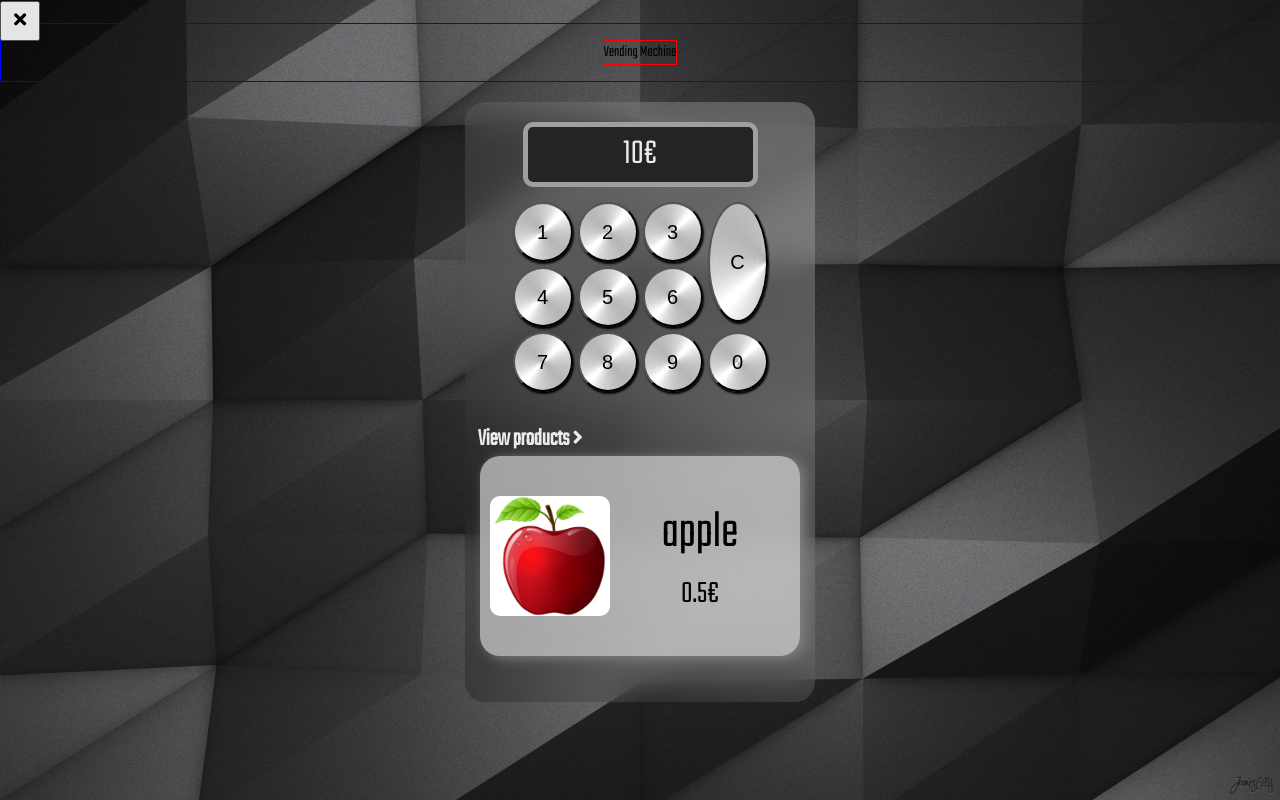
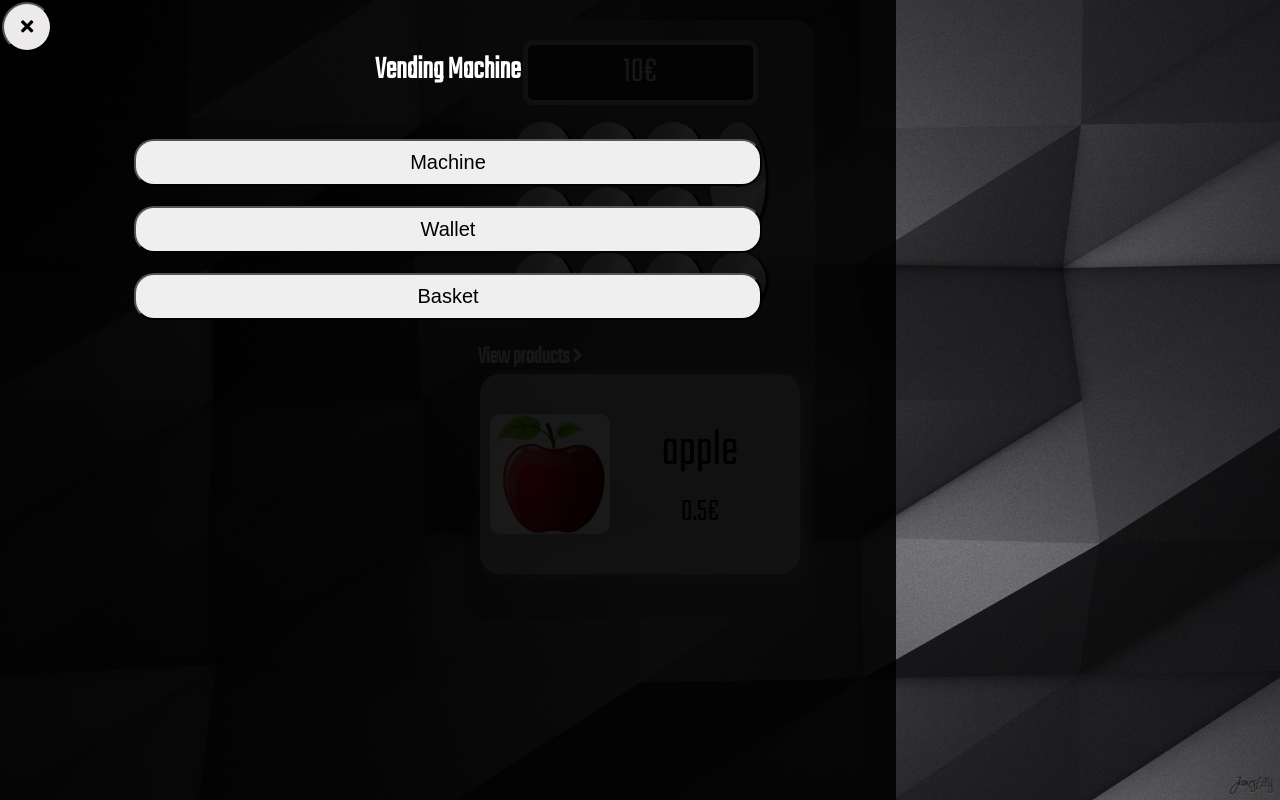
Before and after one commit to KristinaBrak/vending-machine, a React (Create React App) app: page / in a window 1280 px wide. Both pictures are taken after a click on the button 30 px from the left and 30 px from the top of the page. Built offline with nearby package versions, Linux system fonts and the light colour scheme.

Commit message:
menu style

```diff
--- a/src/App.tsx
+++ b/src/App.tsx
@@ -2,13 +2,13 @@ import React from "react";
 import VendingMachineContainer from "./containers/vending-machine/VendingMachineContainer";
 import { Provider } from "react-redux";
 import store from "./redux-store/store";
-import Menu from "./containers/menu/Menu";
+import MenuContainer from "./containers/menu/MenuContainer";
 import "./index.css";
 
 const App = () => {
   return (
     <Provider store={store}>
-      <Menu />
+      <MenuContainer />
       <VendingMachineContainer />
     </Provider>
   );
--- a/src/containers/menu/MenuButton.tsx
+++ b/src/containers/menu/MenuButton.tsx
@@ -1,18 +1,24 @@
 import styled from "styled-components";
 
 const MenuButton = styled.button`
-  --size: 40px;
+  --size: 50px;
   position: absolute;
   top: 10px;
   left: 10px;
   padding: 5px;
   width: var(--size);
   height: var(--size);
-  z-index: 2;
+  z-index: 3;
+  border-radius: 50%;
+  background-color: #eceaea;
 
   &#open {
-    position: relative;
-    margin: -10px;
+    margin: -8px;
+  }
+
+  &:active {
+    background-color: gray;
+    color: #eceaea;
   }
 `;
 
--- a/src/containers/menu/Menu.tsx
+++ b/src/containers/menu/MenuContainer.tsx
@@ -2,7 +2,7 @@ import React, { useState } from "react";
 import MenuButton from "./MenuButton";
 import MenuWindow from "./MenuWindow";
 
-const Menu = () => {
+const MenuContainer = () => {
   const [openFull, setOpenFull] = useState(false);
 
   return (
@@ -19,12 +19,14 @@ const Menu = () => {
       </MenuButton>
       {openFull ? (
         <MenuWindow>
-          <p>Vending Machine</p>
-
+          <h2>Vending Machine</h2>
+          <button>Machine</button>
+          <button>Wallet</button>
+          <button>Basket</button>
         </MenuWindow>
       ) : null}
     </>
   );
 };
 
-export default Menu;
+export default MenuContainer;
--- a/src/containers/menu/MenuWindow.tsx
+++ b/src/containers/menu/MenuWindow.tsx
@@ -1,13 +1,31 @@
 import styled from "styled-components";
 
 const MenuWindow = styled.div`
-  border: 1px solid blue;
+  position: absolute;
+  z-index: 2;
+  top: 0;
+  left: 0;
+  width: 70%;
+  height: 100%;
+  background: hsl(0, 0%, 0%, 0.9);
   display: flex;
   flex-direction: column;
-  justify-content: center;
+  justify-content: flex-start;
   align-items: center;
-  & p {
-    border: 1px solid red;
+
+  & h2 {
+    color: white;
+    font-size: 32px;
+    padding: 10px;
+    padding-top: 20px;
+  }
+
+  & button {
+    font-size: 20px;
+    width: 70%;
+    padding: 10px;
+    margin: 10px;
+    border-radius: 20px;
   }
 `;
 
```
Also changed, not shown: 1 other file (tests, documents, lock files or other folders).
